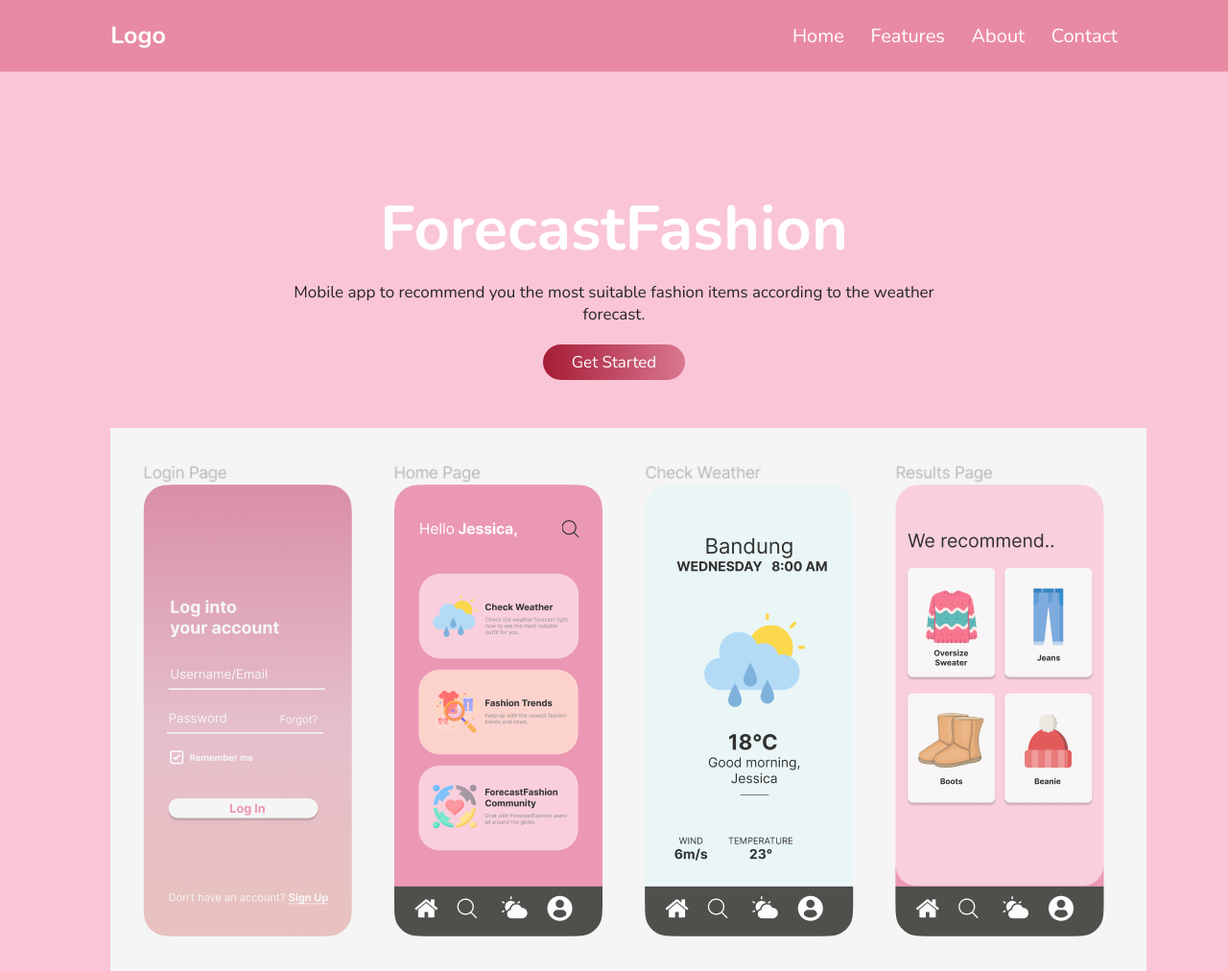
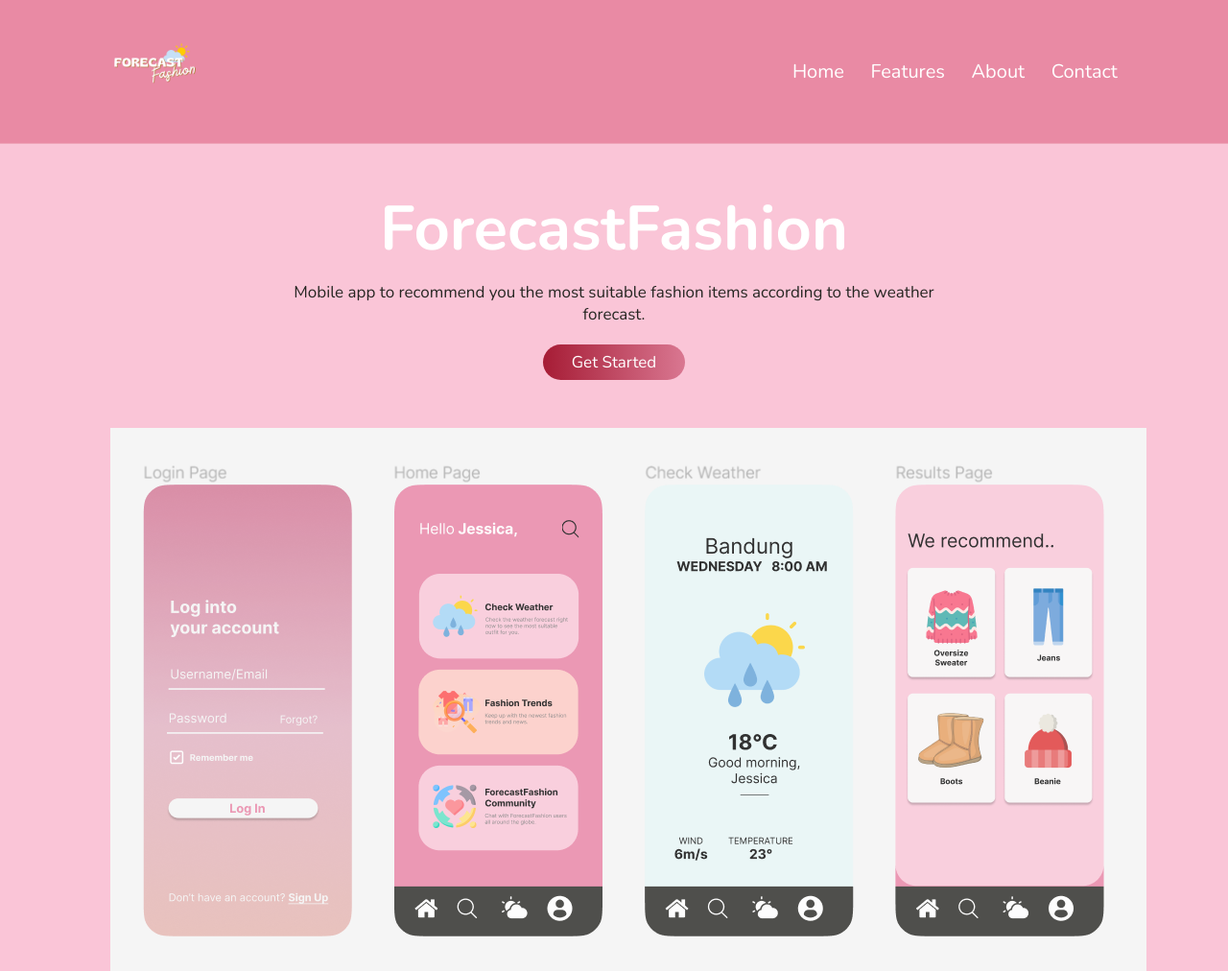
Before and after one commit to jessica-anne21/ForecastFashion, a plain HTML site: page index.html in a window 1280 px wide. Shown: the top 1012 px of the page at 96% size. Drawn offline with nearby package versions, Linux system fonts and the light colour scheme.

Commit message:
Add files via upload

```diff
--- a/index.html
+++ b/index.html
@@ -11,7 +11,7 @@
 <body>
     <!-- header -->
     <header>
-        <a href="#" class="logo">Logo</a>
+        <a href="#" class="logo"><img src="images/logo.png" width=auto height="100px"></a>
 
         <div id="menu-bar" class="fas fa-bars"></div>
 
```
